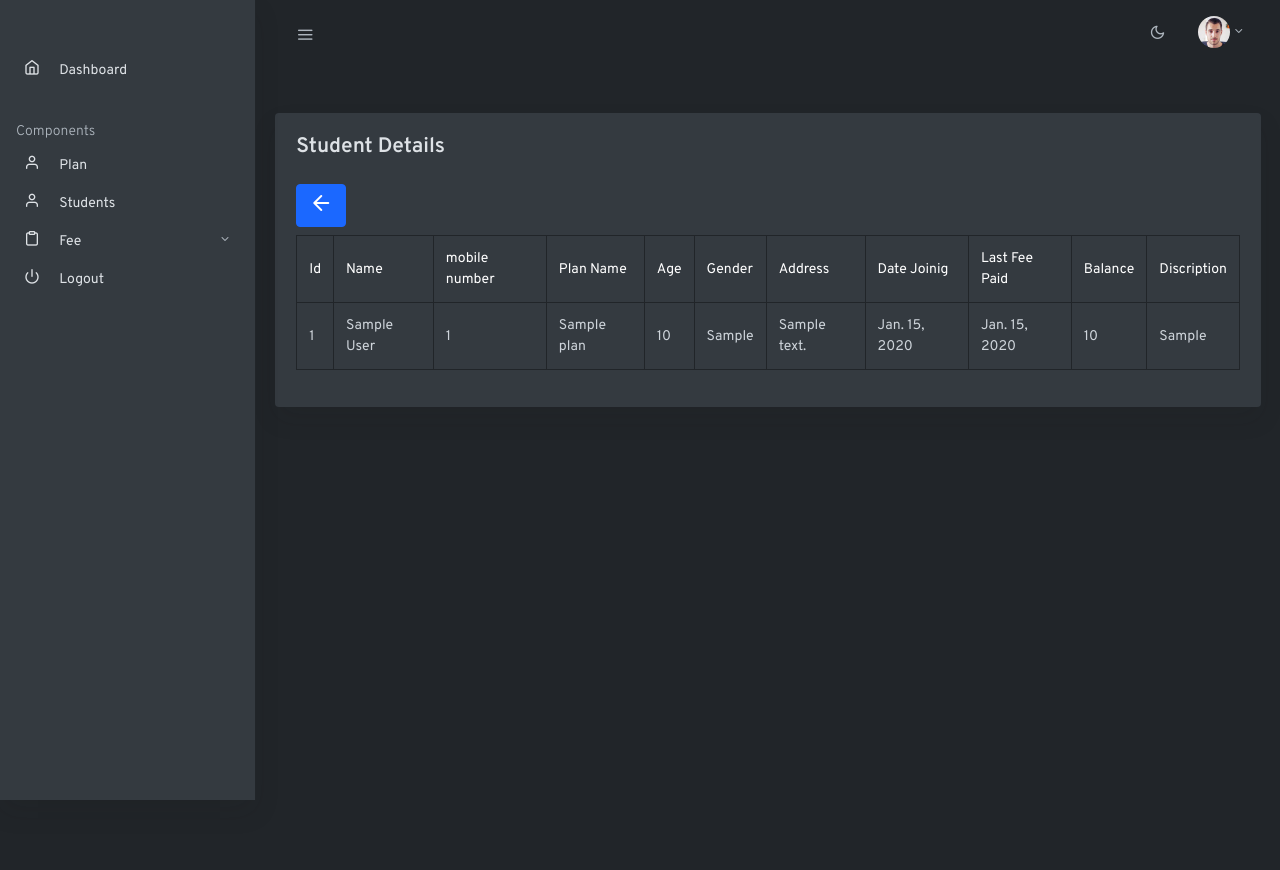
After one commit to naseef434/gym_management, a Django app: page /profile/1 in a window 1280 px wide. The commit adds this page. Run offline with Django 3.2, Linux system fonts and the light colour scheme; tables that the repository leaves empty hold one stand-in row (values such as "Sample post"); some libraries are stand-ins or nearby versions; some web fonts are replaced.

Commit message:
profile page added

```diff
--- a/app1/template/base_layout.html
+++ b/app1/template/base_layout.html
@@ -102,32 +102,7 @@
               </ul>
             </li>
 
-             <li class="nav-item w-100">
-              <a class="nav-link" href="{% url 'expenses' %}">
-                <i class="fe fe-pie-chart fe-16"></i>
-                <span class="ml-3 item-text">Add Expenses</span>
 
-              </a>
-            </li>
-              <li class="nav-item w-100">
-              <a class="nav-link" href="#">
-                <i class="fe fe-calendar fe-16"></i>
-                <span class="ml-3 item-text">Calendar</span>
-              </a>
-            </li>
-            <li class="nav-item dropdown">
-              <a href="#ui-elements" data-toggle="collapse" aria-expanded="false" class="dropdown-toggle nav-link">
-                <i class="fe fe-clipboard fe-16"></i>
-                <span class="ml-3 item-text">Report</span>
-              </a>
-              <ul class="collapse list-unstyled pl-4 w-100" id="ui-elements">
-                <li class="nav-item">
-                  <a class="nav-link pl-3" href="./ui-color.html"><span class="ml-1 item-text">Colors</span>
-                  </a>
-                </li>
-
-              </ul>
-            </li>
             <!--  -->
             <li class="nav-item w-100">
               <a class="nav-link" href="{% url 'logout' %}">
--- a/app1/template/fee_payment.html
+++ b/app1/template/fee_payment.html
@@ -43,12 +43,12 @@
 
             <div class="form-row">
                 <div class="form-group col-md-4">
-                    <label for="inputPhone">Balnce Amount</label>
+                    <label for="inputPhone">Balance Amount</label>
                     <input type="text" class="form-control" name="balanceAmount" id="balance_amount" >
                   </div>
                   <div class="form-group col-md-4">
                     <label for="inputPhone">Date</label>
-                    <input type="date" class="form-control" name="date"  >
+                    <input type="date" class="form-control" name="date"  value="{{fees.lastFeePaid}}" >
                   </div>
 
 
--- /dev/null
+++ b/app1/template/profile.html
@@ -0,0 +1,59 @@
+{% extends 'base_layout.html'%}
+{% load static %}
+
+{% block content %}
+
+<main role="main" class="main-content">
+    <div class="row">
+        <div class="col-md-12 my-4">
+          <div class="card shadow">
+            <div class="card-body">
+              <!-- table -->
+              <table class="table table-hover table-borderless border-v">
+                <h2 class="h4 mb-1">Student Details</h2>
+                <br>
+                <a href="{% url 'student' %}">
+                    <button type="button" class="btn mb-2 btn-primary float-left"><span class="fe fe-24 fe-arrow-left"></span></button></a>
+                <thead class="thead-dark">
+
+                  <tr>
+                    <th>Id</th>
+                    <th>Name</th>
+                    <th>mobile number</th>
+                    <th>Plan Name</th>
+                    <th>Age</th>
+                    <th>Gender</th>
+                    <th>Address</th>
+                    <th>Date Joinig</th>
+                    <th>Last Fee Paid</th>
+                    <th>Balance</th>
+                    <th>Discription</th>
+                  </tr>
+                </thead>
+                <tbody>
+
+                  <tr class="accordion-toggle collapsed" id="c-2474" data-toggle="collapse" data-parent="#c-2474" href="#collap-2474">
+                    <td>{{students.id}}</td>
+                    <td>{{students.name}}</td>
+                    <td>{{students.phone}}</td>
+                    <td>{{students.plan.planName}}</td>
+                    <td>{{students.age}}</td>
+                    <td>{{students.plan.gender}}</td>
+                    <td>{{students.address}}</td>
+                    <td>{{students.joiningDate}}</td>
+                    <td>{{fees.lastFeePaid}}</td>
+                    <td>{{fees.balance}}</td>
+                    <td>{{students.discription}}</td>
+
+                  </tr>
+
+                </tbody>
+              </table>
+            </div>
+          </div>
+        </div>
+      </div>
+</main>
+
+
+{% endblock %}
--- a/app1/template/student_list.html
+++ b/app1/template/student_list.html
@@ -36,6 +36,7 @@
                 <thead class="thead-dark">
                   <tr>
                     <th>SN</th>
+                    <th>View</th>
                     <th>Name</th>
                     <th>Plan</th>
                     <th>Phone</th>
@@ -49,6 +50,7 @@
                   {% for student in students  %}
                   <tr>
                     <td>{{student.id}}</td>
+                    <td><a href="/profile/{{ student.id}}" ><span class="fe fe-24 fe-align-justify"></span></a></td>
                     <td>{{student.name}}</td>
                     <td>{{student.plan}}</td>
                     <td>{{student.phone}}</td>
--- a/app1/urls.py
+++ b/app1/urls.py
@@ -23,13 +23,11 @@ urlpatterns = [
     path('fee_paid/<int:id>',views.fee_paid,name="fee_paid"),
     path('fee_paid1',views.fee_paid1,name="fee_paid1"),
     path('fee_unpaid',views.fee_unpaid,name="fee_unpaid"),
-    path('expenses/', views.expenses, name="expenses"),
-    path('add_expense', views.add_expense, name="add_expense"),
-    path('delete_expense/<int:id>',views.delete_expense,name="delete_expense"),
+
     # path('settings/',views.settings,name="settings"),
     path('user_list',views.user,name="user_list"),
     path('delete_user/<int:id>', views.delete_user,name="delete_user"),
-
+    path('profile/<int:id>', views.profile, name="profile"),
     path('logout',views.logout,name="logout"),
-
+    path('notFound', views.notFound, name="notFound")
 ]
--- a/app1/views.py
+++ b/app1/views.py
@@ -243,37 +243,6 @@ def fee_paid(request,id):
         return redirect('login')
 #fee management end here
 
-
-#listing all exp
-def expenses(request):
-    if request.user.is_authenticated:
-        exp = Expense.objects.all()
-        return render(request, 'expense.html',{'expense':exp})
-    else:
-        return redirect('login')
-#add new exp
-def add_expense(request):
-    if request.user.is_authenticated:
-        if request.method == 'POST':
-            expense = Expense()
-            expense.name  = request.POST['exp_name']
-            expense.amount = request.POST['amount']
-            expense.save()
-            return redirect('expenses')
-        return render(request, 'add_expenses.html')
-    else:
-        return redirect('login')
-
-#delete exp
-def delete_expense(request, id):
-    if request.user.is_authenticated:
-        exp = Expense.objects.get(id=id)
-        exp.delete()
-        messages.info(request,"Deleted Successfully")
-        return redirect('expenses')
-    else:
-        return redirect('login')
-
 #listing all fee paid student
 def fee_paid1(request):
     if not request.user.is_authenticated:
@@ -293,7 +262,7 @@ def fee_unpaid(request):
             if student_last_paid_date.feeStatus == True:
                 out = today - student_last_paid_date.lastFeePaid
                 time_between_insertion = date.today() - student_last_paid_date.lastFeePaid
-                if  time_between_insertion.days>28:
+                if  time_between_insertion.days>30:
                     data_list.append(student_last_paid_date)
 
             else:
@@ -322,7 +291,21 @@ def delete_user(request, id):
         return redirect('user_list')
     return redirect('login')
 
+#profiler
+def profile(request,id):
+    student = StudentRegistration.objects.get(id=id)
+    fees_details = fees.objects.get(student=id)
+    print(fees)
+    return render(request, 'profile.html',{'students':student,'fees':fees_details})
+
+
+
+
 #logout
 def logout(request):
     auth.logout(request)
     return redirect('login')
+
+#page 404
+def notFound(request):
+    return render(request, '404.html')
```
Also changed, not shown: app1/template/404.html (added, +49 -0 lines).
